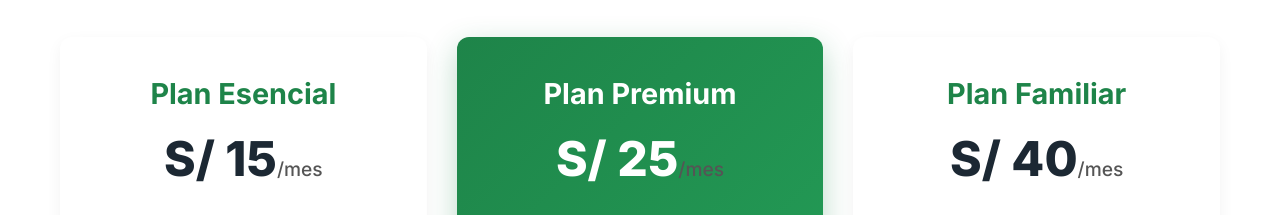
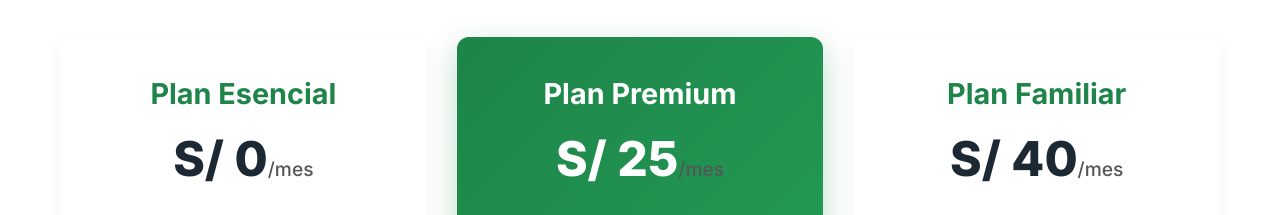
Before and after one commit to GuardianPlus/guardian-landing, a plain HTML site: page index.html in a window 1280 px wide. Shown: the part 2288-2503 px from the top of the page. Drawn offline with Linux system fonts and the light colour scheme.

```diff
--- a/index.html
+++ b/index.html
@@ -105,7 +105,7 @@
                 <div class="pricing-grid">
                     <div class="plan-card fade-up">
                         <h3>Plan Esencial</h3>
-                        <p class="price">S/ 15<span>/mes</span></p>
+                        <p class="price">S/ 0<span>/mes</span></p>
                         <ul>
                             <li>✅ Alertas de caídas</li>
                             <li>✅ Rastreo de signos vitales básicos</li>
```
